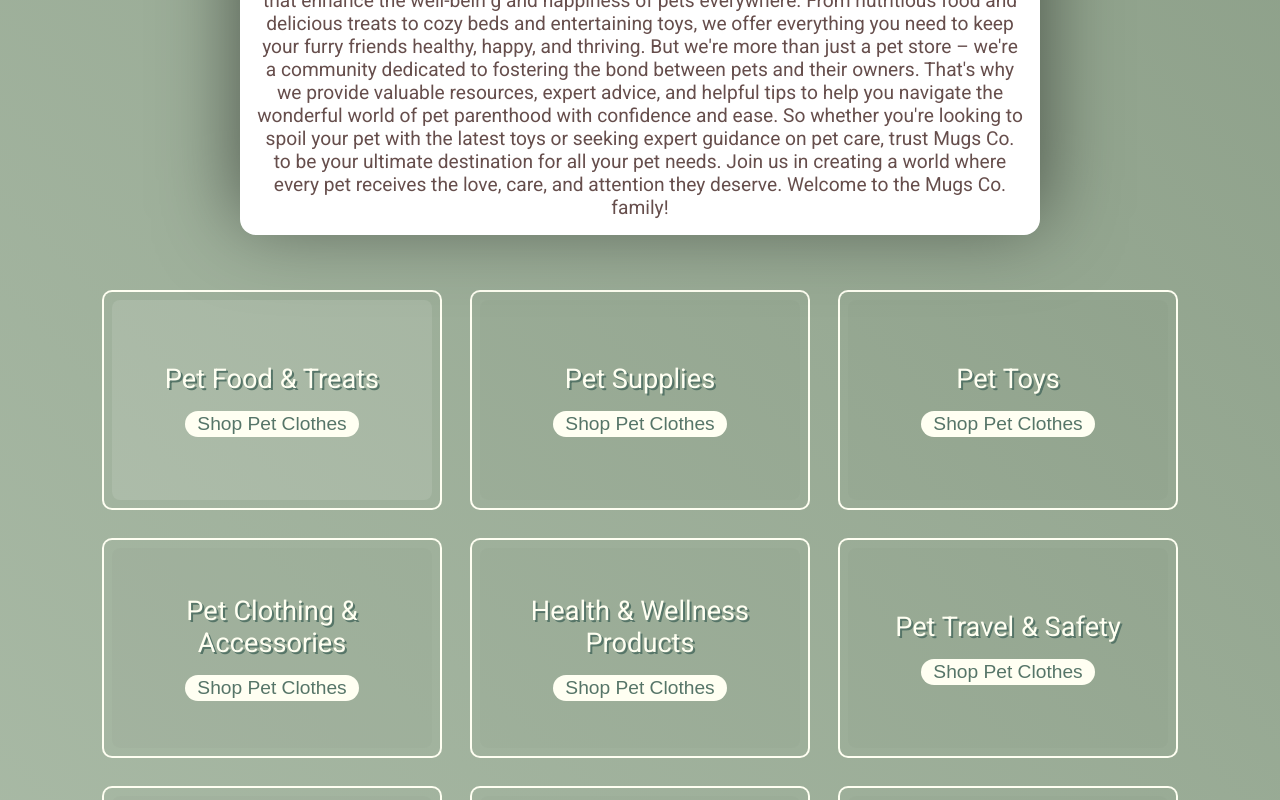
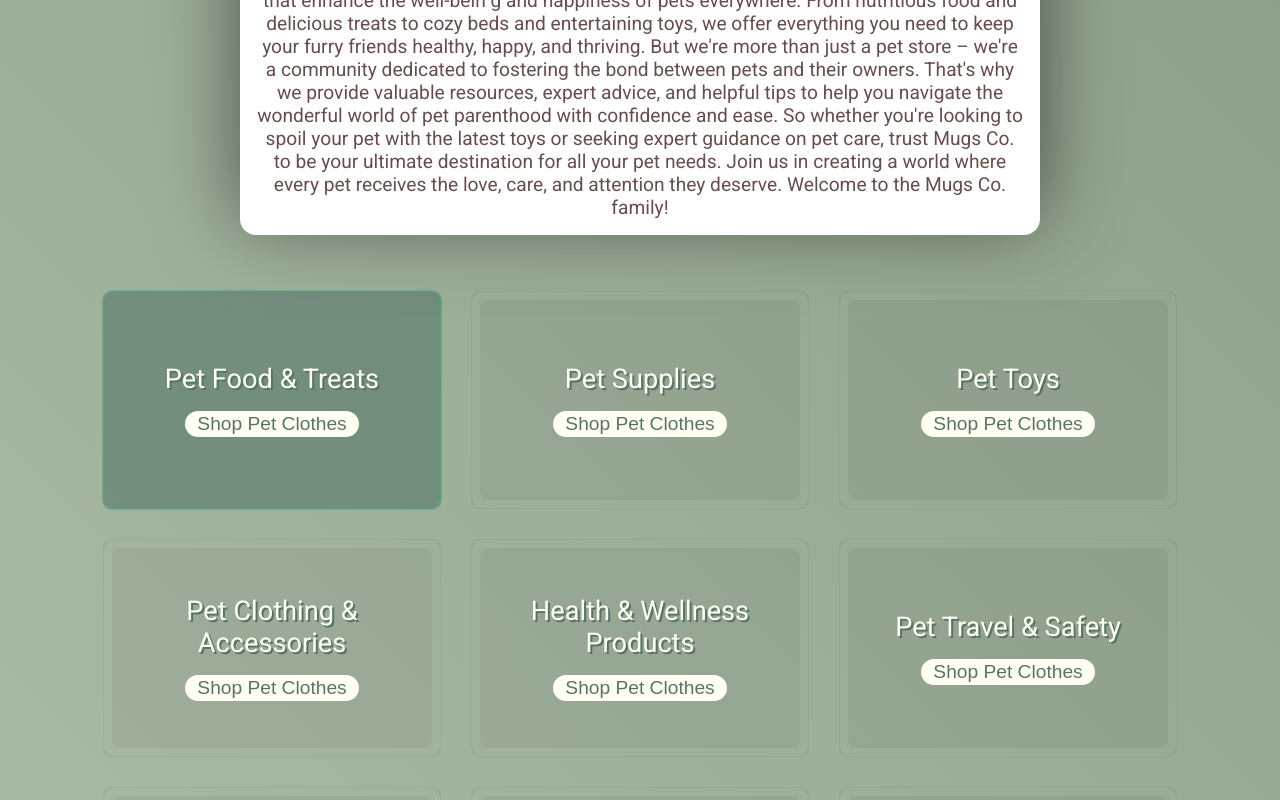
Before and after one commit to danielcn18/Ecommerce-Website, a React (Vite) app: page / in a window 1280 px wide. In both pictures the pointer is over the element 272 px from the left and 1102 px from the top of the page. Shown: the part 702-1502 px from the top of the page. Built offline with nearby package versions, Linux system fonts and the light colour scheme.

Commit message:
added changes for .card class

```diff
--- a/src/styles/Home.css
+++ b/src/styles/Home.css
@@ -30,7 +30,6 @@
 
 .middle-view {
     height: auto;
-    /* min-width: 55rem; */
     width: 60%;
     padding: 1rem;
 }
@@ -39,7 +38,6 @@
     display: flex;
     background-color: white;
     position: absolute;
-    /* top: 70vh; */
     border-radius: 1rem;
     transform: translate(-50%, 0);
     left: 50%;
@@ -74,7 +72,7 @@
 .half-view {
     height: 25vh;
     width: 20rem;
-    background-color: rgba(0, 0, 0, 0.02); /* transparent; */
+    background-color: rgba(0, 0, 0, 0.05); /* transparent; */
     transition: 750ms;
     border-radius: 0.5rem;
     border-image-slice: 1;
@@ -87,7 +85,7 @@
     row-gap: 1rem;
 }
 .half-view:hover {
-    background-color: rgba(255, 255, 255, 0.1);
+    background-color: rgba(255, 255, 255, 0.0);
 }
 .half-view::before {
     content: '';
@@ -98,9 +96,19 @@
     position: absolute;
     z-index: -2;
     border-radius: 0.5rem;
-    box-shadow: 0 0 0 2px #FFFFF2;
+    box-shadow: 0 0 1px 0.1rem #59a082;
+    transition: 750ms;
     background-clip: padding-box, border-box;
 }
+
+.half-view:hover::before {
+    background-color: #56756896;
+}
+
+.half-view:not(:hover)::before{
+    box-shadow: 0 0 1px #567568;
+}
+
 .half-view > p {
     font-size: 1.7rem;
     color: #FFFFF2;
```
